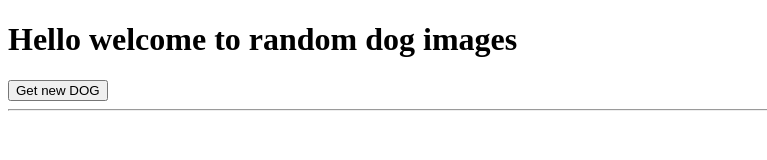
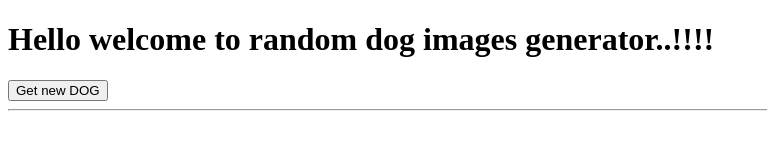
Before and after one commit to SkOushikk/JS-notes, a plain HTML site: page dogAPI/index.html in a window 1280 px wide. Shown: the whole page, without its empty margins (0-767 px from the left). Drawn offline with Linux system fonts and the light colour scheme.

```diff
--- a/dogAPI/index.html
+++ b/dogAPI/index.html
@@ -3,7 +3,7 @@
     <title>Document</title>
 </head>
 <body>
-    <h1>Hello welcome to random dog images</h1>
+    <h1>Hello welcome to random dog images generator..!!!! </h1>
     <button id="NewDog">Get new DOG</button> <hr>
     <div id="dogImage">
         <img src="" alt="">
```
